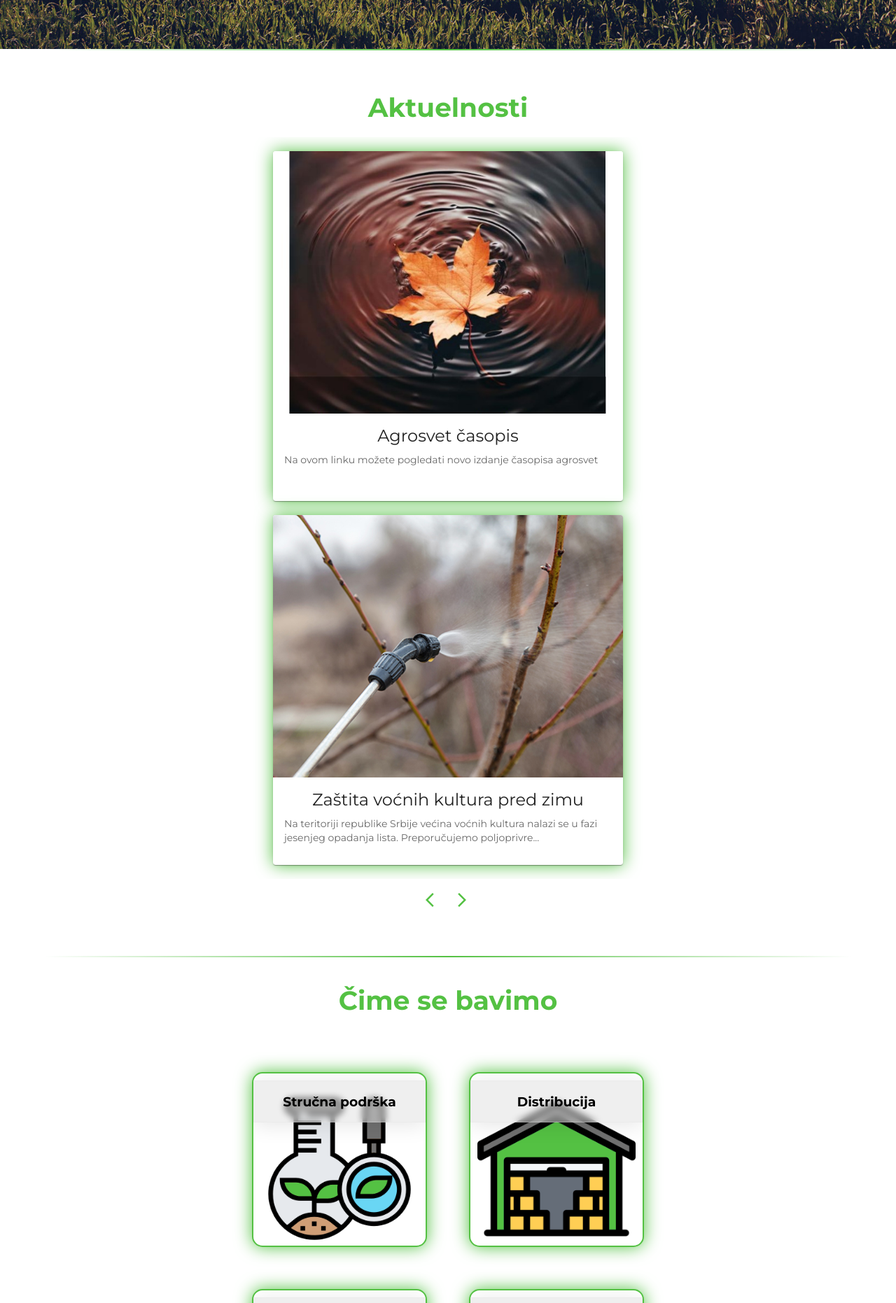
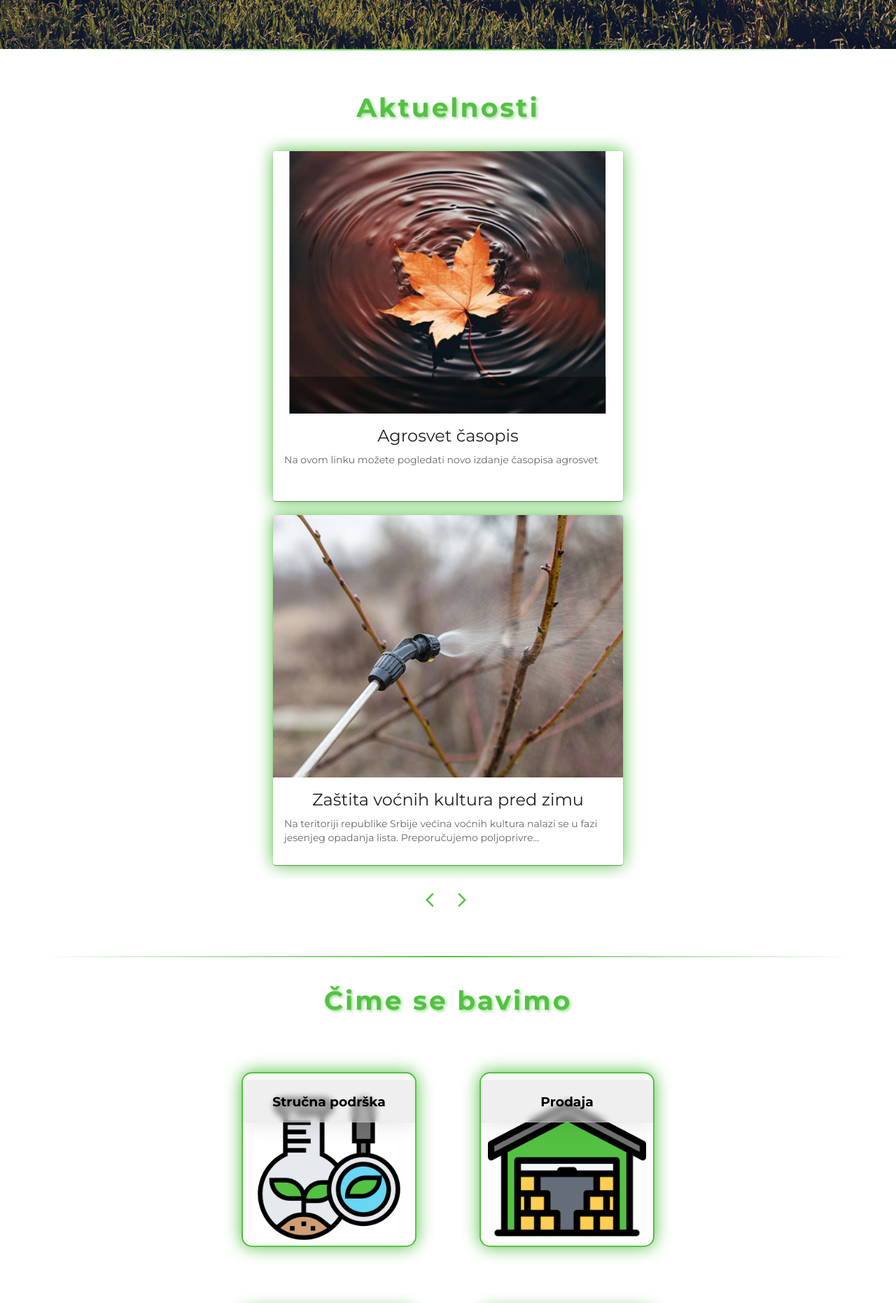
Before and after one commit to steve958/plant-centar, a React (Vite) app: page /#/pocetna in a window 1280 px wide. Shown: the part 760-2622 px from the top of the page at 70% size. Built offline with nearby package versions, Linux system fonts and the light colour scheme.

Commit message:
design update

```diff
--- a/src/components/ContactUs/ContactUs.css
+++ b/src/components/ContactUs/ContactUs.css
@@ -31,6 +31,8 @@ textarea {
   border: 1px solid #ccc;
   border-radius: 10px;
   font-size: 18px;
+  color: white;
+  font-weight: 600;
   background: rgb(182, 192, 191);
   background: linear-gradient(260deg,
       rgba(182, 192, 191, 1) 0%,
--- a/src/components/Homepage/News/News.css
+++ b/src/components/Homepage/News/News.css
@@ -19,9 +19,11 @@
 
 .news-heading {
     text-align: center;
-    color: #54c143;
+    color: #54C143;
     margin: 20px 0;
     font-size: 37.5px;
+    letter-spacing: 3px;
+    text-shadow: 2px 2px 4px rgba(84, 193, 67, 0.6);
 }
 
 .card-container {
--- a/src/components/Homepage/Partners/Partners.css
+++ b/src/components/Homepage/Partners/Partners.css
@@ -13,6 +13,8 @@
   text-align: center;
   font-size: 25px;
   color: #54c143;
+  letter-spacing: 3px;
+  text-shadow: 2px 2px 4px rgba(84, 193, 67, 0.6);
 }
 
 .partner-logo {
--- a/src/components/Homepage/SpecialOffer/SpecialOffer.css
+++ b/src/components/Homepage/SpecialOffer/SpecialOffer.css
@@ -23,6 +23,8 @@
     margin: 20px 0;
     padding-bottom: 20px;
     font-size: 37.5px;
+    letter-spacing: 3px;
+    text-shadow: 2px 2px 4px rgba(84, 193, 67, 0.6);
 }
 
 .card-container {
--- a/src/components/Homepage/WhatWeDo/WhatWeDo.css
+++ b/src/components/Homepage/WhatWeDo/WhatWeDo.css
@@ -20,6 +20,8 @@
     text-align: center;
     font-size: 25px;
     color: #54C143;
+    letter-spacing: 3px;
+    text-shadow: 2px 2px 4px rgba(84, 193, 67, 0.6);
 }
 
 .heading-border {
@@ -31,7 +33,7 @@
     width: 70%;
     display: flex;
     flex-wrap: wrap;
-    gap: 20px;
+    gap: 50px;
     justify-content: center;
     padding-top: 30px;
     padding-bottom: 30px;
--- a/src/components/Homepage/WhatWeDo/WhatWeDo.tsx
+++ b/src/components/Homepage/WhatWeDo/WhatWeDo.tsx
@@ -49,8 +49,8 @@ export default function WhatWeDo() {
                             onMouseLeave={clearHover}
                         >
                             {hover === "warehouse"
-                                ? "Distribucija sredstava za zaštitu i ishranu bilja"
-                                : "Distribucija"}
+                                ? "Prodaja sredstava za zaštitu i ishranu bilja"
+                                : "Prodaja"}
                         </h3>
                     </div>
                     <div
```
